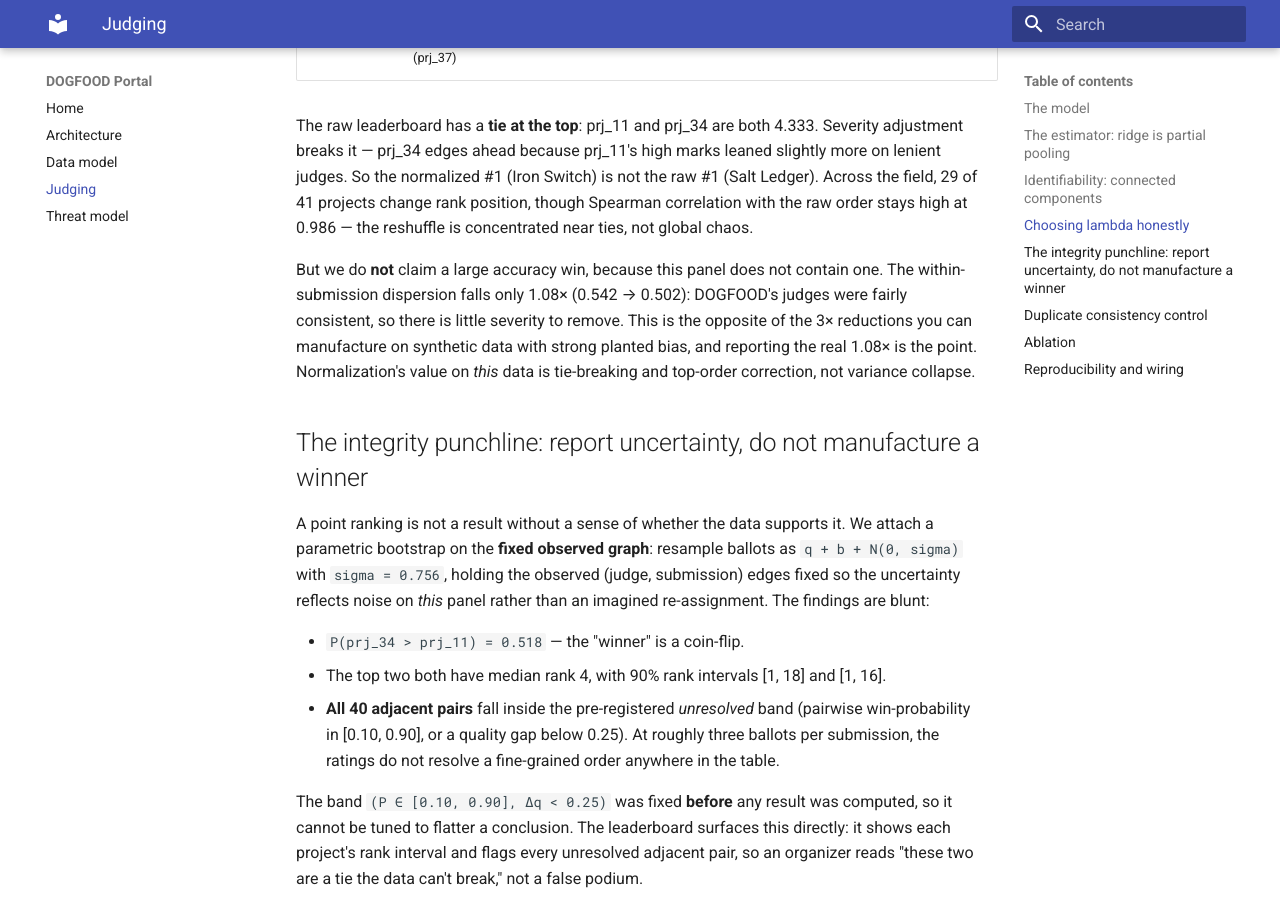
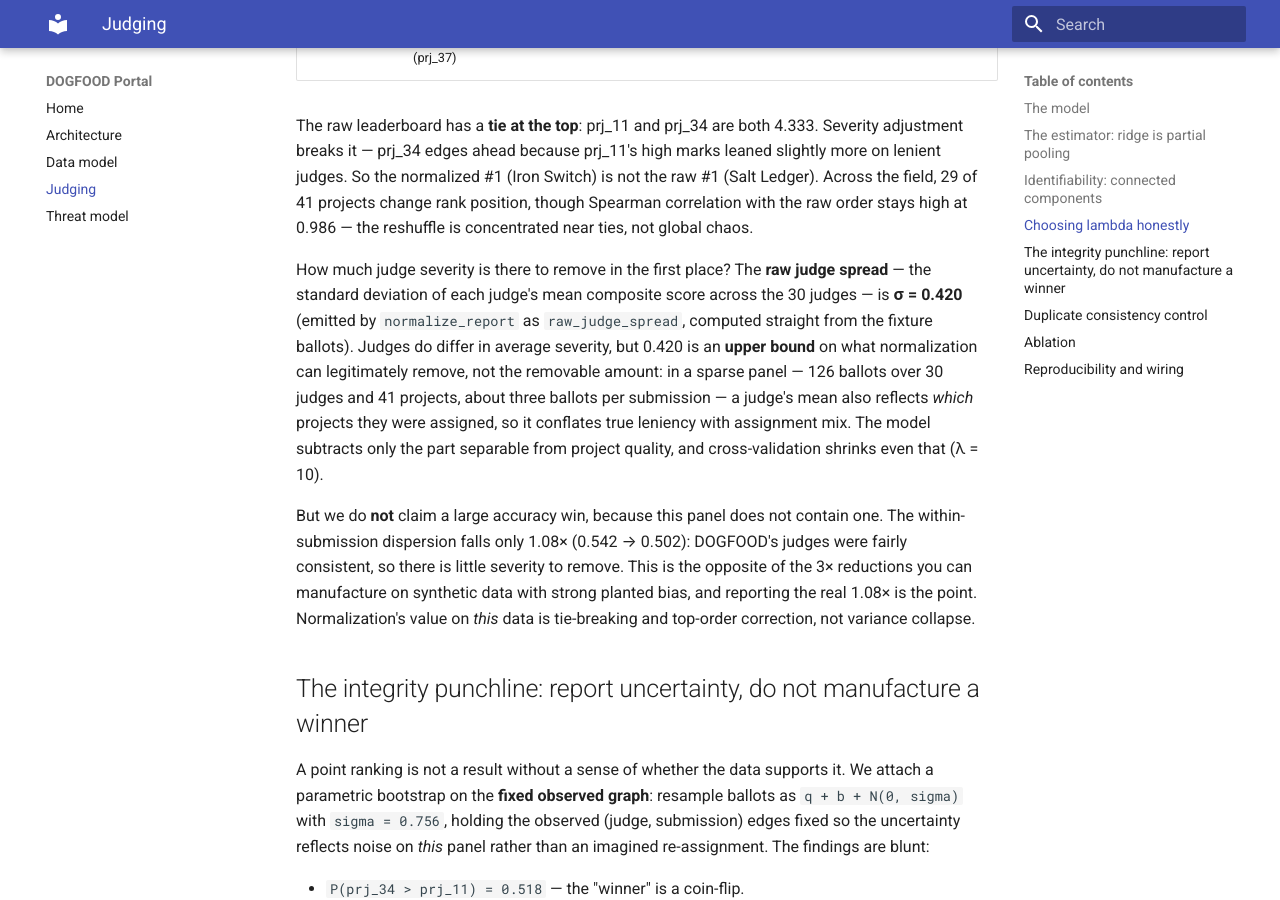
Before and after one commit to pal-123456789/dogfood-portal, an MkDocs documentation site: the page built from docs/JUDGING.md, in a window 1280 px wide and 900 px high, scrolled down 2564 px. Built offline with MkDocs 1.6.1 and Material for MkDocs 9.7.7, drawn with Linux system fonts in a browser that asks for light colours.

Commit message:
docs(judging): report raw judge spread sigma = 0.420 with upper-bound caveat
Add the fixture's pre-normalization judge-severity spread -- the stdev of each
judge's mean composite score = 0.420, emitted by normalize_report as
raw_judge_spread -- to the normalization proof, framed honestly as an UPPER
BOUND on removable severity: in a sparse 126-ballot / 30-judge / 41-project
panel a judge's mean also reflects which projects they were assigned, so it
conflates true leniency with assignment mix. This is why the model removes
little and the within-submission dispersion falls only 1.08x.

Every figure is fixture-derived and emitted by normalize_report (no number is
hand-entered). Documentation only -- no code change.

```diff
--- a/docs/JUDGING.md
+++ b/docs/JUDGING.md
@@ -94,6 +94,16 @@ lenient judges. So the normalized #1 (Iron Switch) is not the raw #1 (Salt Ledge
 field, 29 of 41 projects change rank position, though Spearman correlation with the raw order
 stays high at 0.986 — the reshuffle is concentrated near ties, not global chaos.
 
+How much judge severity is there to remove in the first place? The **raw judge spread** — the
+standard deviation of each judge's mean composite score across the 30 judges — is **σ = 0.420**
+(emitted by `normalize_report` as `raw_judge_spread`, computed straight from the fixture
+ballots). Judges do differ in average severity, but 0.420 is an **upper bound** on what
+normalization can legitimately remove, not the removable amount: in a sparse panel — 126 ballots
+over 30 judges and 41 projects, about three ballots per submission — a judge's mean also reflects
+*which* projects they were assigned, so it conflates true leniency with assignment mix. The model
+subtracts only the part separable from project quality, and cross-validation shrinks even that
+(λ = 10).
+
 But we do **not** claim a large accuracy win, because this panel does not contain one. The
 within-submission dispersion falls only 1.08× (0.542 → 0.502): DOGFOOD's judges were fairly
 consistent, so there is little severity to remove. This is the opposite of the 3× reductions
```
